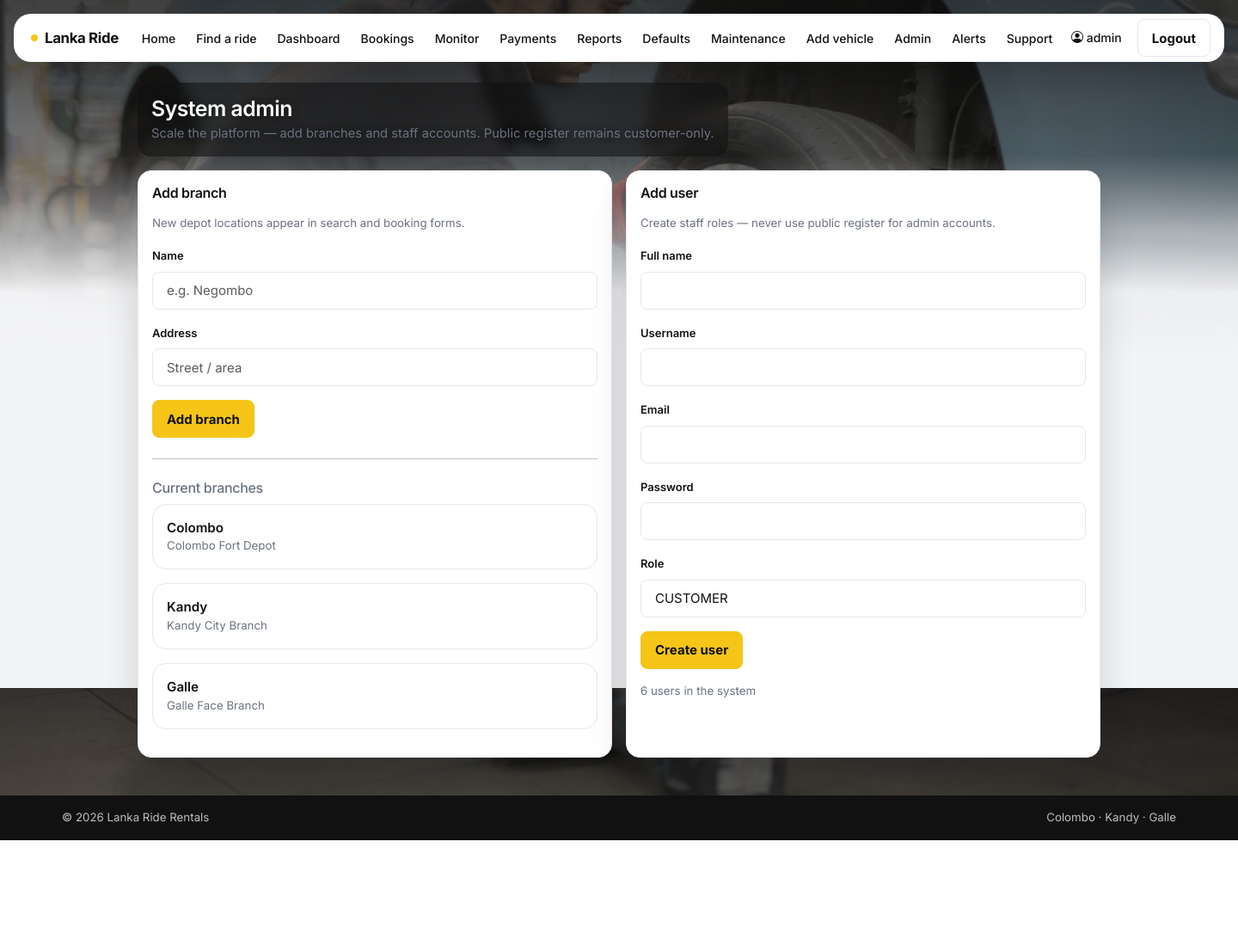
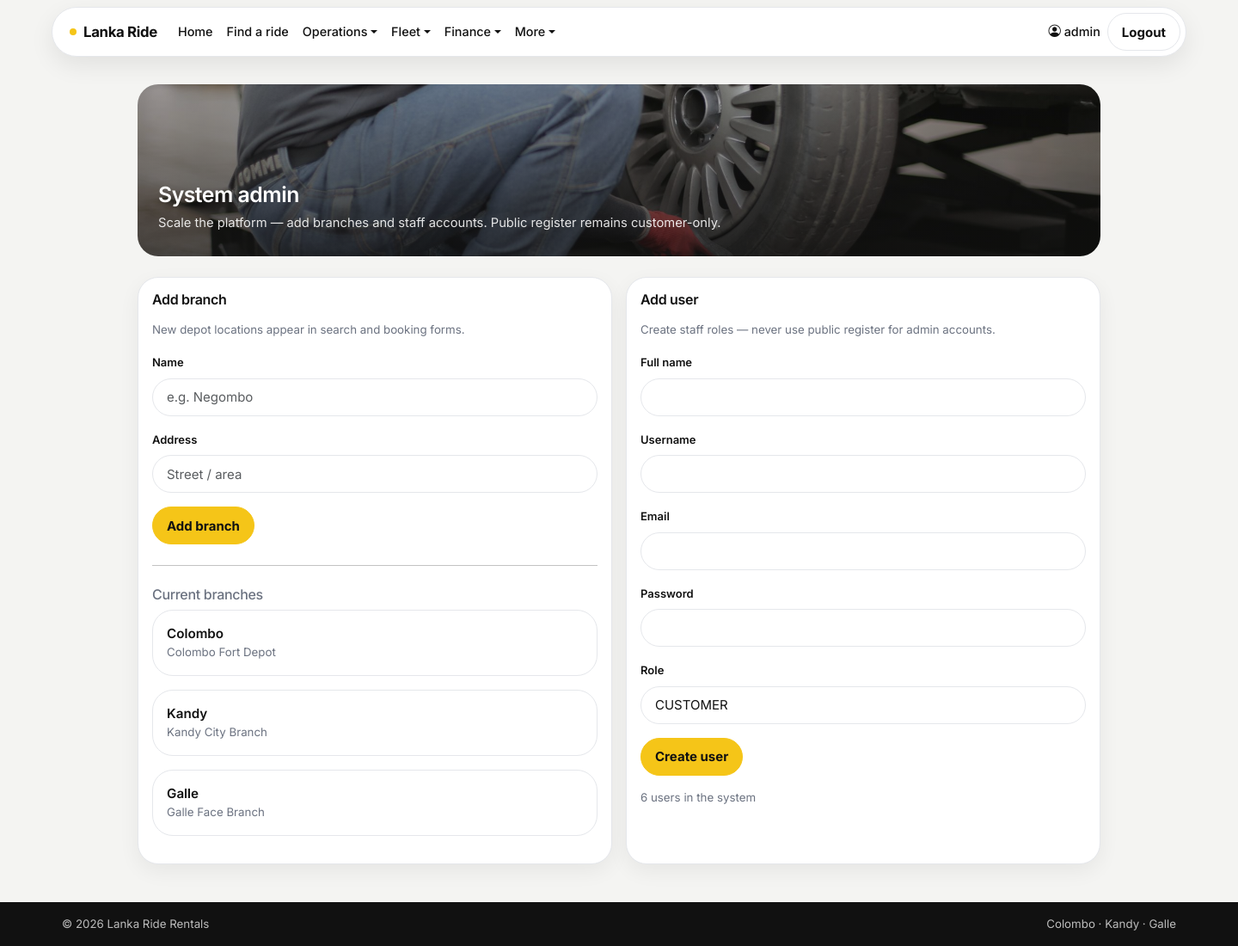
Before and after one commit to IT25102266/lanka-ride, a Java web app: page /admin in a window 1440 px wide. Shown: the whole page at 86% size. Before the commit the page ends 977 px from the top, so only its background shows below. Run offline with Spring Boot 4, a stand-in JSP engine, Linux system fonts and the light colour scheme; a user stored in the database is signed in; data comes from the database, SQL or seed files in the repository; data that the repository does not hold is empty; some of the project's set-up classes (security, data sources, template engines, error pages and the like) are left out, and stand-ins take their place; some libraries are stand-ins or nearby versions.

Commit message:
Match buttons, cards, and both navbars to one shape.
Pill controls and rounder cards share one radius. Staff links are grouped by role, and the home hero uses the dusk highway photo.

Co-authored-by: Cursor <cursoragent@cursor.com>

```diff
--- a/src/main/resources/static/css/app.css
+++ b/src/main/resources/static/css/app.css
@@ -6,8 +6,8 @@
   --lr-forest: #143028;
   --lr-forest-mid: #1c4336;
   --lr-moss: #2f6a52;
-  --lr-gold: #d39212;
-  --lr-gold-deep: #b67a0c;
+  --lr-gold: #f5c518;
+  --lr-gold-deep: #e0b400;
   --lr-cream: #f6f5f2;
   --lr-ink: #1c2420;
   --lr-muted: #5e6b64;
@@ -15,8 +15,8 @@
   --lr-border: #e4e2dc;
   --lr-shadow: 0 8px 24px rgba(20, 48, 40, 0.06);
   --font-ui: "Inter", system-ui, -apple-system, "Segoe UI", Roboto, "Helvetica Neue", Arial, sans-serif;
-  --radius: 12px;
-  --radius-sm: 8px;
+  --radius: 24px;
+  --radius-sm: 999px;
 }
 
 *,
@@ -134,15 +134,32 @@ h1, h2, h3, h4, .display-heading, .page-title, .item-title {
 }
 
 /* Nav */
+.nav-marketing {
+  background: #111111 !important;
+  border-bottom: 3px solid #f5c518 !important;
+}
+
+.nav-app {
+  background: transparent !important;
+  border-bottom: none !important;
+  box-shadow: none;
+  padding-top: 16px;
+}
+
+.nav-app > .container {
+  background: #ffffff;
+  border: 1px solid #e5e7eb;
+  border-radius: 999px;
+  padding: 6px 6px 6px 20px;
+  box-shadow: 0 10px 28px rgba(17, 17, 17, 0.08);
+}
+
 .nav-marketing,
 .nav-app {
-  background: #111111 !important;
-  border-bottom: 3px solid #f5c518 !important;
   position: sticky;
   top: 0;
   z-index: 30;
   border-radius: 0;
-  box-shadow: none;
   padding-top: 8px;
   padding-bottom: 8px;
 }
@@ -178,9 +195,15 @@ h1, h2, h3, h4, .display-heading, .page-title, .item-title {
   flex: 0 0 auto;
 }
 
-.nav-marketing .brand-mark,
-.nav-app .brand-mark {
+.nav-marketing .brand-mark {
   color: #fff;
+}
+
+.nav-app .brand-mark,
+.nav-app .nav-link,
+.nav-app .navbar-text,
+.nav-app .dropdown-item {
+  color: #111111 !important;
 }
 
 .nav-marketing .nav-link {
@@ -190,20 +213,30 @@ h1, h2, h3, h4, .display-heading, .page-title, .item-title {
 }
 
 .nav-marketing .nav-link,
-.nav-app .nav-link,
-.nav-marketing .navbar-text,
-.nav-app .navbar-text {
+.nav-marketing .navbar-text {
   color: rgba(255, 255, 255, 0.88) !important;
   font-weight: 500;
   font-size: 0.9rem;
 }
 
-.nav-marketing .nav-link:hover,
-.nav-app .nav-link:hover {
+.nav-app .nav-link,
+.nav-app .navbar-text {
+  font-weight: 500;
+  font-size: 0.9rem;
+}
+
+.nav-marketing .nav-link:hover {
   color: #f5c518 !important;
   background: rgba(255, 255, 255, 0.08);
 }
 
+.nav-app .nav-link:hover,
+.nav-app .dropdown-item:hover,
+.nav-app .dropdown-item:focus {
+  color: #111111 !important;
+  background: #f4f4f2;
+}
+
 .nav-marketing .navbar-toggler {
   border-color: rgba(255, 255, 255, 0.45);
 }
@@ -214,7 +247,7 @@ h1, h2, h3, h4, .display-heading, .page-title, .item-title {
 
 .nav-marketing .nav-link,
 .nav-app .nav-link {
-  border-radius: 8px;
+  border-radius: 999px;
   padding: 8px 12px;
 }
 
@@ -223,14 +256,13 @@ h1, h2, h3, h4, .display-heading, .page-title, .item-title {
   height: 44px;
   min-height: 44px;
   padding: 0 16px;
-  border-radius: 8px;
+  border-radius: 999px;
   font-size: 0.9375rem;
   font-weight: 700;
   line-height: 1;
 }
 
-.nav-marketing .btn-outline-secondary,
-.nav-app .btn-outline-secondary {
+.nav-marketing .btn-outline-secondary {
   --bs-btn-color: #fff;
   --bs-btn-border-color: rgba(255, 255, 255, 0.35);
   --bs-btn-hover-bg: #ffffff;
@@ -1303,7 +1375,7 @@ a.item-card:hover,
 
 /* Booking pages use the same canvas, card, control, and action rules as the account pages. */
 body:has(.booking-page, .dashboard-page, .fleet-page, .payment-page, .support-page, .vehicle-page) {
-  background: #f3f4f6;
+  background: #f4f4f2;
 }
 
 .booking-page,
@@ -1320,7 +1392,7 @@ body:has(.booking-page, .dashboard-page, .fleet-page, .payment-page, .support-pa
   --bk-action: #f5c518;
   --bk-action-hover: #e0b400;
   --bk-control: 44px;
-  --bk-radius: 8px;
+  --bk-radius: 999px;
   --bk-space: 16px;
   color: var(--bk-ink);
 }
@@ -1484,7 +1556,7 @@ body:has(.booking-page, .dashboard-page, .fleet-page, .payment-page, .support-pa
 .vehicle-page .history-rail .rail-item {
   background: var(--bk-surface);
   border: 1px solid var(--bk-line);
-  border-radius: 16px;
+  border-radius: 24px;
   padding: var(--bk-space);
   box-shadow: none;
 }
@@ -1993,7 +2073,7 @@ body:has(.booking-page, .dashboard-page, .fleet-page, .payment-page, .support-pa
 .vehicle-page .rail-item {
   background: var(--bk-surface);
   border: 1px solid var(--bk-line);
-  border-radius: 16px;
+  border-radius: 24px;
   padding: var(--bk-space);
   box-shadow: none;
   color: var(--bk-ink);
@@ -2166,13 +2246,54 @@ body:has(.hero-full) .nav-marketing {
 }
 
 body:has(.hero-full) .nav-marketing > .container,
-body:has(.auth-wrap) .nav-app > .container,
-body:has(.scene-fleet) .nav-app > .container,
-body:has(.scene-garage) .nav-app > .container {
+body:has(.auth-wrap) .nav-app > .container {
   background: #ffffff;
   border-radius: 999px;
-  padding: 6px 16px 6px 20px;
+  padding: 6px 6px 6px 20px;
   box-shadow: 0 14px 36px rgba(17, 17, 17, 0.18);
+}
+
+@media (min-width: 992px) {
+  body:has(.hero-full) .nav-marketing > .container {
+    display: grid;
+    grid-template-columns: 1fr auto 1fr;
+    align-items: center;
+  }
+
+  body:has(.hero-full) .nav-marketing .navbar-collapse {
+    display: contents !important;
+  }
+
+  body:has(.hero-full) .nav-marketing .nav-center {
+    grid-column: 2;
+    justify-content: center;
+  }
+
+  body:has(.hero-full) .nav-marketing .navbar-nav.ms-auto {
+    grid-column: 3;
+    justify-self: end;
+  }
+
+  body:has(.auth-wrap) .nav-app > .container {
+    display: grid;
+    grid-template-columns: 1fr auto 1fr;
+    align-items: center;
+  }
+
+  body:has(.auth-wrap) .nav-app .navbar-collapse {
+    display: contents !important;
+  }
+
+  body:has(.auth-wrap) .nav-app .nav-center {
+    grid-column: 2;
+    justify-content: center;
+    margin: 0;
+  }
+
+  body:has(.auth-wrap) .nav-app .navbar-nav.ms-auto {
+    grid-column: 3;
+    justify-self: end;
+  }
 }
 
 body:has(.hero-full) .nav-marketing .brand-mark,
@@ -2209,78 +2320,33 @@ body:has(.hero-full) .nav-marketing .navbar-toggler-icon {
   filter: none;
 }
 
-body:has(.auth-wrap) .nav-app .navbar-toggler-icon,
-body:has(.scene-fleet) .nav-app .navbar-toggler-icon,
-body:has(.scene-garage) .nav-app .navbar-toggler-icon {
-  filter: invert(1);
-}
-
-body:has(.hero-full) .nav-marketing .btn-outline-secondary,
-body:has(.auth-wrap) .nav-app .btn-outline-secondary,
-body:has(.scene-fleet) .nav-app .btn-outline-secondary,
-body:has(.scene-garage) .nav-app .btn-outline-secondary {
-  --bs-btn-color: #111111;
-  --bs-btn-border-color: #e5e7eb;
-  --bs-btn-hover-bg: #111111;
-  --bs-btn-hover-color: #ffffff;
-  --bs-btn-hover-border-color: #111111;
-  background: #ffffff;
-  color: #111111;
-}
-
-body:has(.auth-wrap),
-body:has(.scene-fleet),
-body:has(.scene-garage) {
-  background-color: #111111;
-  background-repeat: no-repeat;
-  background-position: center top;
-  background-size: cover;
-  background-attachment: fixed;
-}
-
 body:has(.auth-wrap) {
-  background-image:
+  background:
     linear-gradient(105deg, rgba(17, 17, 17, 0.72) 0%, rgba(17, 17, 17, 0.42) 48%, rgba(17, 17, 17, 0.62) 100%),
-    url("../images/backgrounds/bg-auth.jpg");
-}
-
-body:has(.scene-fleet) {
-  background-image:
-    linear-gradient(180deg, rgba(17, 17, 17, 0.78) 0%, rgba(17, 17, 17, 0.55) 180px, rgba(243, 244, 246, 0.97) 340px, #f3f4f6 420px),
-    url("../images/backgrounds/bg-fleet.jpg");
-}
-
-body:has(.scene-garage) {
-  background-image:
-    linear-gradient(180deg, rgba(17, 17, 17, 0.8) 0%, rgba(17, 17, 17, 0.58) 180px, rgba(243, 244, 246, 0.97) 340px, #f3f4f6 420px),
-    url("../images/backgrounds/bg-garage.jpg");
-}
-
-body:has(.auth-wrap) .nav-app,
-body:has(.scene-fleet) .nav-app,
-body:has(.scene-garage) .nav-app {
-  background: transparent !important;
-  border-bottom: none !important;
-  box-shadow: none;
-  padding-top: 16px;
-  padding-bottom: 0;
-}
-
-body:has(.scene-fleet) .nav-app > .container,
-body:has(.scene-garage) .nav-app > .container {
-  width: calc(100% - 32px);
-  max-width: none;
-  border-radius: 20px;
-}
-
-body:has(.scene-fleet) .nav-app .nav-link,
-body:has(.scene-garage) .nav-app .nav-link,
-body:has(.scene-fleet) .nav-app .navbar-text,
-body:has(.scene-garage) .nav-app .navbar-text {
-  white-space: nowrap;
-  font-size: 0.875rem;
-  padding-left: 10px;
-  padding-right: 10px;
+    url("../images/backgrounds/bg-auth.jpg") center / cover no-repeat fixed;
+}
+
+.scene-fleet {
+  --band: url("../images/backgrounds/bg-fleet.jpg");
+}
+
+.scene-garage {
+  --band: url("../images/backgrounds/bg-garage.jpg");
+}
+
+.scene-fleet .page-head,
+.scene-garage .page-head {
+  min-height: 200px;
+  margin: 0 0 24px;
+  padding: 28px 24px;
+  border-radius: 24px;
+  display: flex;
+  align-items: flex-end;
+  justify-content: space-between;
+  gap: 16px;
+  background:
+    linear-gradient(180deg, rgba(17, 17, 17, 0.35), rgba(17, 17, 17, 0.72)),
+    var(--band) center / cover no-repeat;
 }
 
 body:has(.auth-wrap) .auth-wrap {
@@ -2301,21 +2367,13 @@ body:has(.auth-wrap) .auth-aside {
   background: rgba(17, 17, 17, 0.38);
   backdrop-filter: blur(8px);
   border: 1px solid rgba(255, 255, 255, 0.14);
-  border-radius: 16px;
+  border-radius: 24px;
 }
 
 body:has(.auth-wrap) .auth-panel {
   background: #ffffff;
-  border-radius: 16px;
+  border-radius: 24px;
   box-shadow: 0 24px 60px rgba(17, 17, 17, 0.28);
-}
-
-.scene-fleet .page-head > div:first-child,
-.scene-garage .page-head > div:first-child {
-  background: rgba(17, 17, 17, 0.55);
-  backdrop-filter: blur(8px);
-  border-radius: 16px;
-  padding: 16px;
 }
 
 .scene-fleet .page-head .page-title,
@@ -2323,18 +2381,25 @@ body:has(.auth-wrap) .auth-panel {
 .scene-fleet .page-head h1,
 .scene-garage .page-head h1 {
   color: #ffffff;
-  text-shadow: 0 1px 10px rgba(0, 0, 0, 0.45);
+  margin-bottom: 6px;
 }
 
 .scene-fleet .page-head .page-lead,
 .scene-garage .page-head .page-lead {
-  color: rgba(255, 255, 255, 0.92);
-  text-shadow: 0 1px 10px rgba(0, 0, 0, 0.45);
-}
-
-.scene-fleet .back-link,
-.scene-garage .back-link {
+  color: rgba(255, 255, 255, 0.88) !important;
+  margin-bottom: 0;
+}
+
+.scene-fleet .page-head .back-link,
+.scene-garage .page-head .back-link {
   color: #ffffff;
+  display: inline-block;
+  margin-bottom: 8px;
+}
+
+.scene-fleet .page-head .back-link:hover,
+.scene-garage .page-head .back-link:hover {
+  color: #f5c518;
 }
 
 .scene-fleet .stat-mini,
@@ -2346,16 +2411,34 @@ body:has(.auth-wrap) .auth-panel {
 .scene-fleet .panel,
 .scene-garage .panel,
 .scene-fleet .filter-bar,
-.scene-garage .filter-bar,
-.scene-garage .detail-hero {
-  box-shadow: 0 16px 40px rgba(17, 17, 17, 0.16);
+.scene-garage .filter-bar {
+  box-shadow: 0 8px 24px rgba(17, 17, 17, 0.06);
 }
 
 @media (max-width: 991px) {
   body:has(.hero-full) .nav-marketing > .container,
-  body:has(.auth-wrap) .nav-app > .container,
-  body:has(.scene-fleet) .nav-app > .container,
-  body:has(.scene-garage) .nav-app > .container {
-    border-radius: 20px;
+  body:has(.auth-wrap) .nav-app > .container {
+    border-radius: 24px;
   }
-}
+
+  .scene-fleet .page-head,
+  .scene-garage .page-head {
+    align-items: flex-start;
+  }
+
+  .nav-app > .container {
+    border-radius: 24px;
+  }
+}
+
+textarea.form-control {
+  height: auto !important;
+  min-height: 112px;
+  border-radius: 20px !important;
+  padding: 12px 16px !important;
+  line-height: 1.45 !important;
+}
+
+.alert {
+  border-radius: 20px;
+}
--- a/src/main/webapp/WEB-INF/views/layout/header.jsp
+++ b/src/main/webapp/WEB-INF/views/layout/header.jsp
@@ -24,7 +24,7 @@
 </nav>
 </c:when>
 <c:otherwise>
-<nav class="navbar navbar-expand-lg <c:choose><c:when test='${isMarketing}'>nav-marketing</c:when><c:otherwise>navbar-dark nav-app</c:otherwise></c:choose>">
+<nav class="navbar navbar-expand-lg <c:choose><c:when test='${isMarketing}'>nav-marketing</c:when><c:otherwise>nav-app</c:otherwise></c:choose>">
     <div class="container">
         <a class="navbar-brand brand-mark" href="<c:url value='/'/>">Lanka Ride</a>
         <button class="navbar-toggler" type="button" data-bs-toggle="collapse" data-bs-target="#mainNav"
@@ -32,7 +32,7 @@
             <span class="navbar-toggler-icon"></span>
         </button>
         <div class="collapse navbar-collapse" id="mainNav">
-            <ul class="navbar-nav mx-auto mb-2 mb-lg-0 gap-lg-1">
+            <ul class="navbar-nav nav-center mb-2 mb-lg-0">
                 <li class="nav-item">
                     <a class="nav-link" href="<c:url value='/'/>">Home</a>
                 </li>
@@ -51,54 +51,52 @@
                     </li>
                 </sec:authorize>
                 <sec:authorize access="hasAnyRole('ADMIN','BOOKING_SUPERVISOR','FLEET_COORDINATOR','FINANCE_MANAGER','OPERATIONS_MANAGER')">
-                    <li class="nav-item">
-                        <a class="nav-link" href="<c:url value='/dashboard'/>">Dashboard</a>
-                    </li>
-                    <li class="nav-item">
-                        <a class="nav-link" href="<c:url value='/bookings'/>">Bookings</a>
-                    </li>
-                    <sec:authorize access="hasAnyRole('ADMIN','BOOKING_SUPERVISOR','OPERATIONS_MANAGER')">
-                        <li class="nav-item">
-                            <a class="nav-link" href="<c:url value='/bookings/monitor'/>">Monitor</a>
-                        </li>
-                    </sec:authorize>
-                </sec:authorize>
-                <sec:authorize access="hasAnyRole('ADMIN','FINANCE_MANAGER','BOOKING_SUPERVISOR','OPERATIONS_MANAGER')">
-                    <li class="nav-item">
-                        <a class="nav-link" href="<c:url value='/payments'/>">Payments</a>
-                    </li>
-                </sec:authorize>
-                <sec:authorize access="hasAnyRole('ADMIN','FINANCE_MANAGER','OPERATIONS_MANAGER')">
-                    <li class="nav-item">
-                        <a class="nav-link" href="<c:url value='/reports'/>">Reports</a>
-                    </li>
-                </sec:authorize>
-                <sec:authorize access="hasAnyRole('ADMIN','OPERATIONS_MANAGER')">
-                    <li class="nav-item">
-                        <a class="nav-link" href="<c:url value='/dashboard/catalog'/>">Defaults</a>
-                    </li>
-                </sec:authorize>
-                <sec:authorize access="hasAnyRole('ADMIN','FLEET_COORDINATOR')">
-                    <li class="nav-item">
-                        <a class="nav-link" href="<c:url value='/maintenance'/>">Maintenance</a>
+                    <li class="nav-item dropdown">
+                        <a class="nav-link dropdown-toggle" href="#" role="button" data-bs-toggle="dropdown" aria-expanded="false">Operations</a>
+                        <ul class="dropdown-menu">
+                            <li><a class="dropdown-item" href="<c:url value='/dashboard'/>">Dashboard</a></li>
+                            <li><a class="dropdown-item" href="<c:url value='/bookings'/>">Bookings</a></li>
+                            <sec:authorize access="hasAnyRole('ADMIN','BOOKING_SUPERVISOR','OPERATIONS_MANAGER')">
+                                <li><a class="dropdown-item" href="<c:url value='/bookings/monitor'/>">Monitor</a></li>
+                            </sec:authorize>
+                        </ul>
                     </li>
                 </sec:authorize>
                 <sec:authorize access="hasAnyRole('ADMIN','FLEET_COORDINATOR','OPERATIONS_MANAGER')">
-                    <li class="nav-item">
-                        <a class="nav-link" href="<c:url value='/vehicles/new'/>">Add vehicle</a>
+                    <li class="nav-item dropdown">
+                        <a class="nav-link dropdown-toggle" href="#" role="button" data-bs-toggle="dropdown" aria-expanded="false">Fleet</a>
+                        <ul class="dropdown-menu">
+                            <sec:authorize access="hasAnyRole('ADMIN','FLEET_COORDINATOR')">
+                                <li><a class="dropdown-item" href="<c:url value='/maintenance'/>">Maintenance</a></li>
+                            </sec:authorize>
+                            <li><a class="dropdown-item" href="<c:url value='/vehicles/new'/>">Add vehicle</a></li>
+                            <sec:authorize access="hasAnyRole('ADMIN','OPERATIONS_MANAGER')">
+                                <li><a class="dropdown-item" href="<c:url value='/dashboard/catalog'/>">Defaults</a></li>
+                            </sec:authorize>
+                        </ul>
                     </li>
                 </sec:authorize>
-                <sec:authorize access="hasRole('ADMIN')">
-                    <li class="nav-item">
-                        <a class="nav-link" href="<c:url value='/admin'/>">Admin</a>
-                    </li>
-                    <li class="nav-item">
-                        <a class="nav-link" href="<c:url value='/support/notifications'/>">Alerts</a>
+                <sec:authorize access="hasAnyRole('ADMIN','FINANCE_MANAGER','BOOKING_SUPERVISOR','OPERATIONS_MANAGER')">
+                    <li class="nav-item dropdown">
+                        <a class="nav-link dropdown-toggle" href="#" role="button" data-bs-toggle="dropdown" aria-expanded="false">Finance</a>
+                        <ul class="dropdown-menu">
+                            <li><a class="dropdown-item" href="<c:url value='/payments'/>">Payments</a></li>
+                            <sec:authorize access="hasAnyRole('ADMIN','FINANCE_MANAGER','OPERATIONS_MANAGER')">
+                                <li><a class="dropdown-item" href="<c:url value='/reports'/>">Reports</a></li>
+                            </sec:authorize>
+                        </ul>
                     </li>
                 </sec:authorize>
                 <sec:authorize access="hasAnyRole('ADMIN','BOOKING_SUPERVISOR','OPERATIONS_MANAGER')">
-                    <li class="nav-item">
-                        <a class="nav-link" href="<c:url value='/support'/>">Support</a>
+                    <li class="nav-item dropdown">
+                        <a class="nav-link dropdown-toggle" href="#" role="button" data-bs-toggle="dropdown" aria-expanded="false">More</a>
+                        <ul class="dropdown-menu">
+                            <li><a class="dropdown-item" href="<c:url value='/support'/>">Support</a></li>
+                            <sec:authorize access="hasRole('ADMIN')">
+                                <li><a class="dropdown-item" href="<c:url value='/admin'/>">Admin</a></li>
+                                <li><a class="dropdown-item" href="<c:url value='/support/notifications'/>">Alerts</a></li>
+                            </sec:authorize>
+                        </ul>
                     </li>
                 </sec:authorize>
             </ul>
@@ -113,7 +111,7 @@
                     <li class="nav-item">
                         <form method="post" action="<c:url value='/logout'/>" class="d-inline">
                             <input type="hidden" name="${_csrf.parameterName}" value="${_csrf.token}"/>
-                            <button type="submit" class="btn btn-outline-secondary btn-sm">Logout</button>
+                            <button type="submit" class="btn btn-outline-secondary">Logout</button>
                         </form>
                     </li>
                 </sec:authorize>
```
Also changed, not shown: other parts of src/main/resources/static/css/app.css (+85 -47 lines), src/main/webapp/WEB-INF/views/fleet/detail.jsp (+8 -13 lines), src/main/resources/static/images/backgrounds/bg-hero.jpg.
